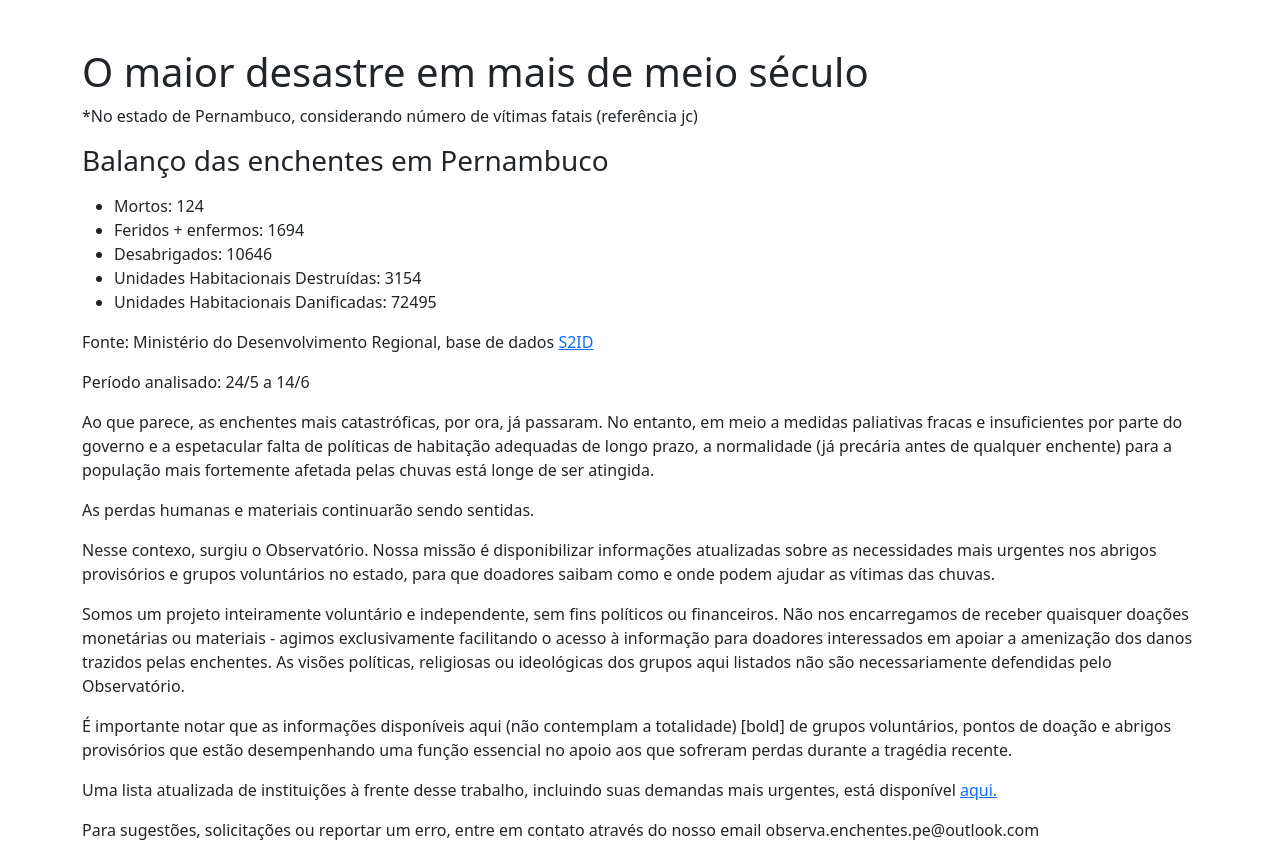
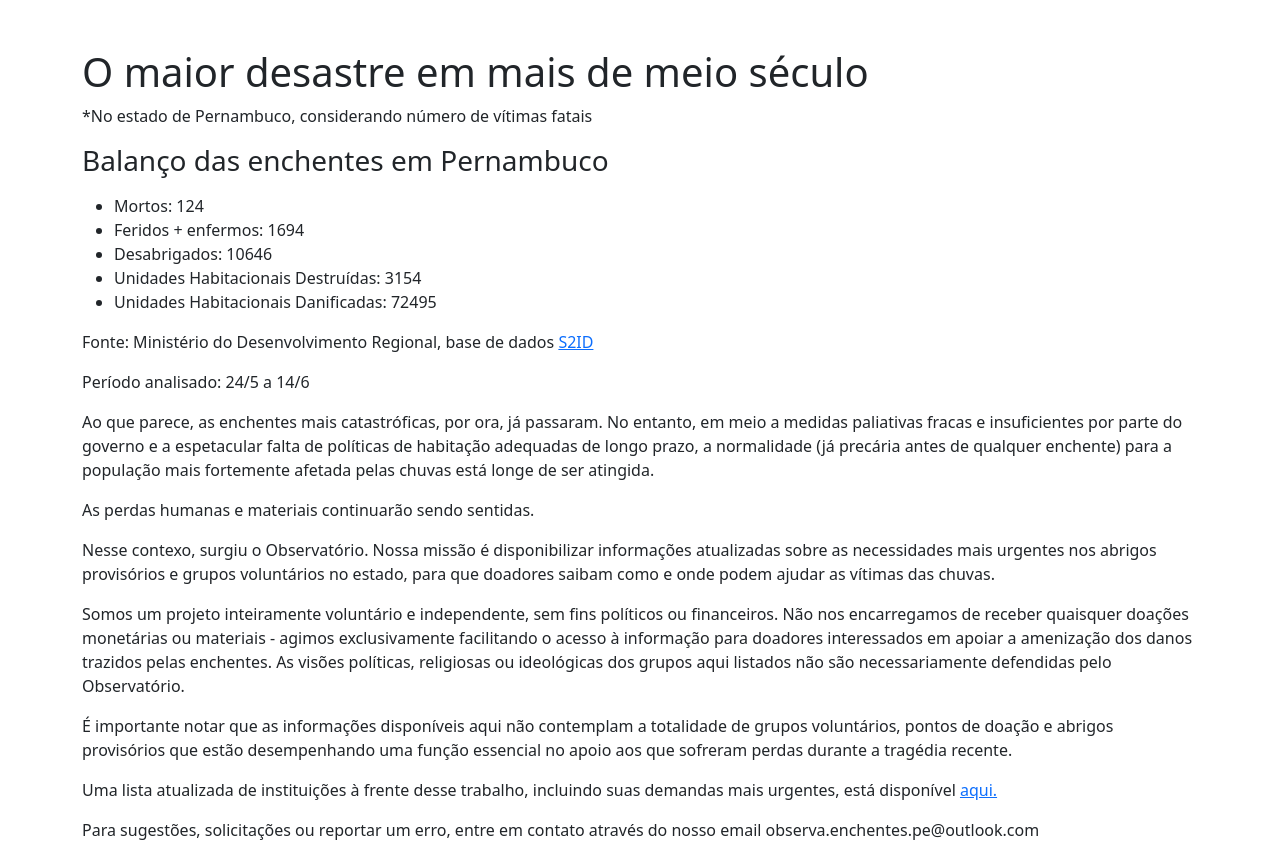
Before and after one commit to oriapierre/enchentes-pe, a Flask app: page /sobre in a window 1280 px wide. Shown: the part 487-1331 px from the top of the page. Run offline with Flask 2, Linux system fonts and the light colour scheme; some libraries are stand-ins or nearby versions.

Commit message:
Update sobre.html

```diff
--- a/templates/sobre.html
+++ b/templates/sobre.html
@@ -25,7 +25,7 @@
             <p class = 'spasado'></p>
         </div>
         <h1>O maior desastre em mais de meio século</h1>
-        <p>*No estado de Pernambuco, considerando número de vítimas fatais (referência jc)</p>
+        <p>*No estado de Pernambuco, considerando número de vítimas fatais</p>
         <p></p>
         <h3>Balanço das enchentes em Pernambuco</h3>
         <p></p>
@@ -64,7 +64,7 @@
         </p>
         <p></p>
         <p>
-            É importante notar que as informações disponíveis aqui (não contemplam a totalidade) [bold]
+            É importante notar que as informações disponíveis aqui não contemplam a totalidade
             de grupos voluntários, pontos de doação e abrigos provisórios que estão desempenhando uma
             função essencial no apoio aos que sofreram perdas durante a tragédia recente.
         </p>
```
